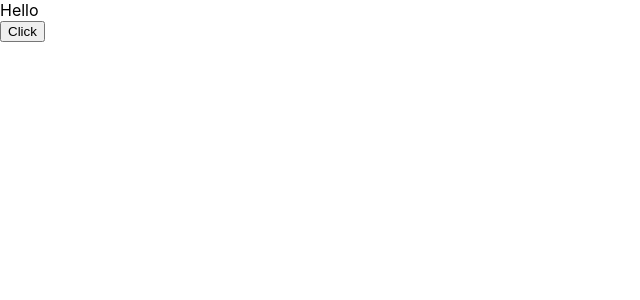
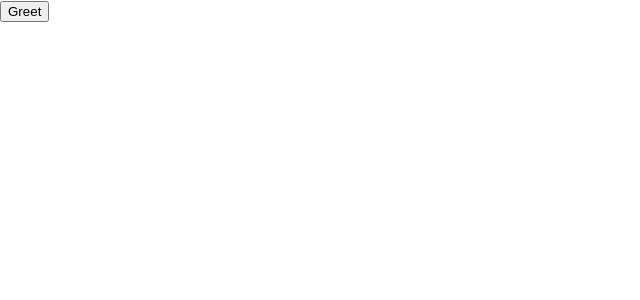
Before and after one commit to SamadhanMaske/react-app-1, a React (Create React App) app: page / in a window 1280 px wide. Shown: the top 300 px of the page, without its empty margins (0-640 px from the left). Built offline with nearby package versions, Linux system fonts and the light colour scheme.

Commit message:
Function as props

```diff
--- a/src/App.js
+++ b/src/App.js
@@ -6,6 +6,7 @@ import Counter from './Components/Counter';
 import FunctionClick from './Components/FunctionClick';
 import ClassClick from './Components/ClassClick';
 import EventBind from './Components/EventBind';
+import ParentComp from './Components/ParentComp';
 
 function App() {
   return (
@@ -23,7 +24,9 @@ function App() {
 
       {/* <FunctionClick/>
       <ClassClick/> */}
-      <EventBind/>
+      {/* <EventBind/> */}
+
+      <ParentComp/>
 
     </div>
   );
--- /dev/null
+++ b/src/Components/ChildComp.js
@@ -0,0 +1,12 @@
+
+import React from 'react'
+
+function ChildComp(props) {
+  return (
+    <div>
+        <button onClick={props.greetHandler}>Greet</button>
+    </div>
+  )
+}
+
+export default ChildComp;
--- /dev/null
+++ b/src/Components/ParentComp.js
@@ -0,0 +1,28 @@
+import React, { Component } from "react";
+import ChildComp from './ChildComp'
+class ParentComp extends Component {
+  constructor(props) {
+    super(props);
+
+    this.state = {
+      comp: "Parent",
+    };
+
+    this.greetParent = this.greetParent.bind(this);
+  }
+
+  greetParent() {
+    alert(`Hello ${this.state.comp}`);
+  }
+
+  render() {
+    return (
+      <div>
+
+        <ChildComp greetHandler={this.greetParent} />
+      </div>
+    );
+  }
+}
+
+export default ParentComp;
```
